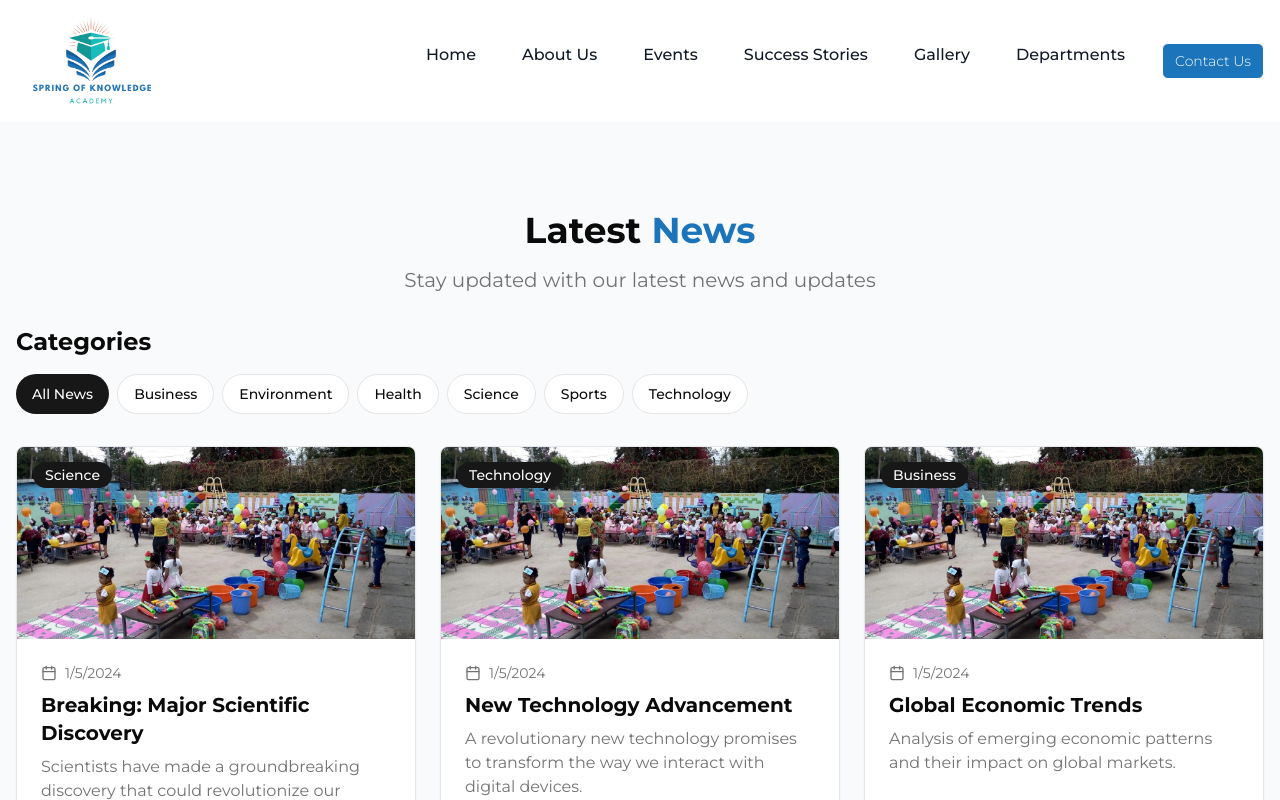
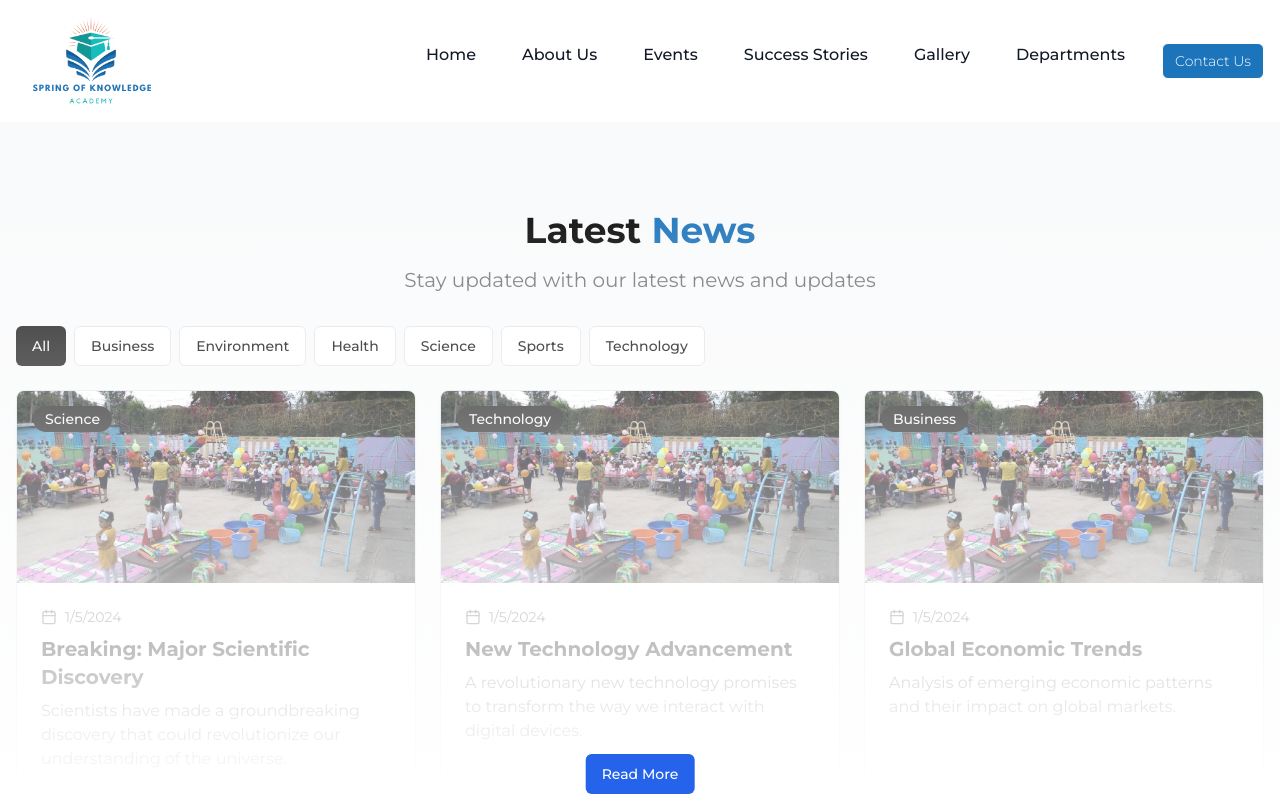
Before and after one commit to MohammedReshid1/spring, a Next.js app: page /news in a window 1280 px wide. Shown: the top 800 px of the page. Built offline with nearby package versions, Linux system fonts and the light colour scheme.

Commit message:
news change
News part has been changed

```diff
--- a/app/components/CategorySelector.js
+++ b/app/components/CategorySelector.js
@@ -1,57 +1,18 @@
-/**
- * I added the following pages.
- * /--------------------------------/
- *  *Inside "components" file are the following....
- *    -CategorySelection.js  (Known error on line no 24 (import statment));    ==========   god help u, u will need it 🤦‍♂️
- *    -News.js
- *    -NewsCard.js
- *    -NewsModal.js
- *    -NewsSection.js
- *
- *
- * ~~~~~~~~~~~~~~~~~~~~~~~~~~~~~~~~
- *    the other 4 files, name starting with "News", no other error was present but i cannot garantuee that there won't be any. even the CategorySection page was working perfectly before i left for lunch and came back and it just stopped working, i littrally changed nothing but it stopped working
- * ~~~~~~~~~~~~~~~~~~~~~~~~~~~~~~~~
- *
- *  *new folder named "data"... in it has the 2 new files...
- *     -news.js       (Small letters)
- *     -newsData.js
- *
- *  *new folder named "news"... in it has the page.js file
- *
- * */
-
-
-
-
-
-'use client'
-
 import { Button } from "@/components/ui/button"
 
 export default function CategorySelector({ categories, activeCategory, onSelect }) {
   return (
-    <div className="mb-8">
-      <h2 className="text-2xl font-bold mb-4">Categories</h2>
-      <div className="flex flex-wrap gap-2">
-        <Button
-          variant={activeCategory === 'All' ? "default" : "outline"}
-          onClick={() => onSelect('All')}
-          className="rounded-full"
-        >
-          All News
-        </Button>
+    <div className="flex flex-wrap gap-2 mb-6">
       {categories.map((category) => (
         <Button
           key={category}
           variant={activeCategory === category ? "default" : "outline"}
           onClick={() => onSelect(category)}
-            className="rounded-full"
+          className="text-sm"
         >
           {category}
         </Button>
       ))}
     </div>
-    </div>
   )
 }
--- a/app/components/Header.js
+++ b/app/components/Header.js
@@ -23,7 +23,17 @@ export default function Header() {
   return (
     <header className="flex justify-between items-center py-1.5 px-4 bg-white shadow-sm h-18 overflow-visible">
   <div className="logo -my-5">
-    <Image src="/images/SPRING_LOGO.png" alt="Academy Logo" width={150} height={75} className="object-contain" />
+  <Link href="/" legacyBehavior>
+      <a>
+        <Image
+          src="/images/SPRING_LOGO.png"
+          alt="Academy Logo"
+          width={150}
+          height={75}
+          className="object-contain"
+        />
+      </a>
+    </Link>
   </div>
   <nav className="hidden lg:block">
     <ul className="flex space-x-3">
--- a/app/components/NewsSection.js
+++ b/app/components/NewsSection.js
@@ -5,15 +5,18 @@ import { newsData } from '../data/news'
 import CategorySelector from './CategorySelector'
 import NewsCard from './NewsCard'
 import NewsModal from './NewsModal'
+import { Button } from "@/components/ui/button"
+import { Dialog, DialogContent, DialogHeader, DialogTitle } from "@/components/ui/dialog"
 
 export default function NewsSection() {
   const [activeCategory, setActiveCategory] = useState('All')
   const [selectedNews, setSelectedNews] = useState(null)
   const [isModalOpen, setIsModalOpen] = useState(false)
+  const [isFullListOpen, setIsFullListOpen] = useState(false)
 
   const categories = useMemo(() => {
     const uniqueCategories = [...new Set(newsData.map(item => item.category))]
-    return uniqueCategories.sort()
+    return ['All', ...uniqueCategories.sort()]
   }, [])
 
   const filteredNews = useMemo(() => {
@@ -28,7 +31,9 @@ export default function NewsSection() {
   }
 
   return (
-    <div className="container mx-auto px-4">
+    <div className="relative h-[80vh] overflow-hidden">
+      <div className="h-full">
+        <div className="container mx-auto px-4 h-full">
           <div className="text-center mb-8">
             <h1 className="text-4xl font-bold mb-4 mt-10">Latest <span style={{ color: '#1C74BB' }}>News</span></h1>
             <p className="text-xl text-muted-foreground">
@@ -51,12 +56,48 @@ export default function NewsSection() {
               />
             ))}
           </div>
+        </div>
+      </div>
+
+      {/* White mask with gradient */}
+      <div className="absolute inset-0 bg-gradient-to-b from-transparent to-white pointer-events-auto" />
+
+      {/* Read More button */}
+      <div className="absolute bottom-4 left-1/2 transform -translate-x-1/2 z-10">
+        <Button onClick={() => setIsFullListOpen(true)} className="bg-blue-600 text-white hover:bg-blue-700">
+          Read More
+        </Button>
+      </div>
 
       <NewsModal
         isOpen={isModalOpen}
         onClose={() => setIsModalOpen(false)}
         news={selectedNews}
       />
+
+      <Dialog open={isFullListOpen} onOpenChange={setIsFullListOpen}>
+        <DialogContent className="max-w-7xl h-[90vh]">
+          <DialogHeader>
+            <DialogTitle className="text-3xl font-bold mb-6">All News</DialogTitle>
+          </DialogHeader>
+          <div className="overflow-y-auto h-full">
+            <CategorySelector
+              categories={categories}
+              activeCategory={activeCategory}
+              onSelect={setActiveCategory}
+            />
+            <div className="grid grid-cols-1 md:grid-cols-2 lg:grid-cols-3 gap-6 mt-6">
+              {filteredNews.map((news) => (
+                <NewsCard
+                  key={news.id}
+                  {...news}
+                  onReadMore={handleReadMore} // Modified to only open NewsModal without closing the full list
+                />
+              ))}
+            </div>
+          </div>
+        </DialogContent>
+      </Dialog>
     </div>
   )
 }
```
Lines whose indentation alone changed are shown as unchanged.
